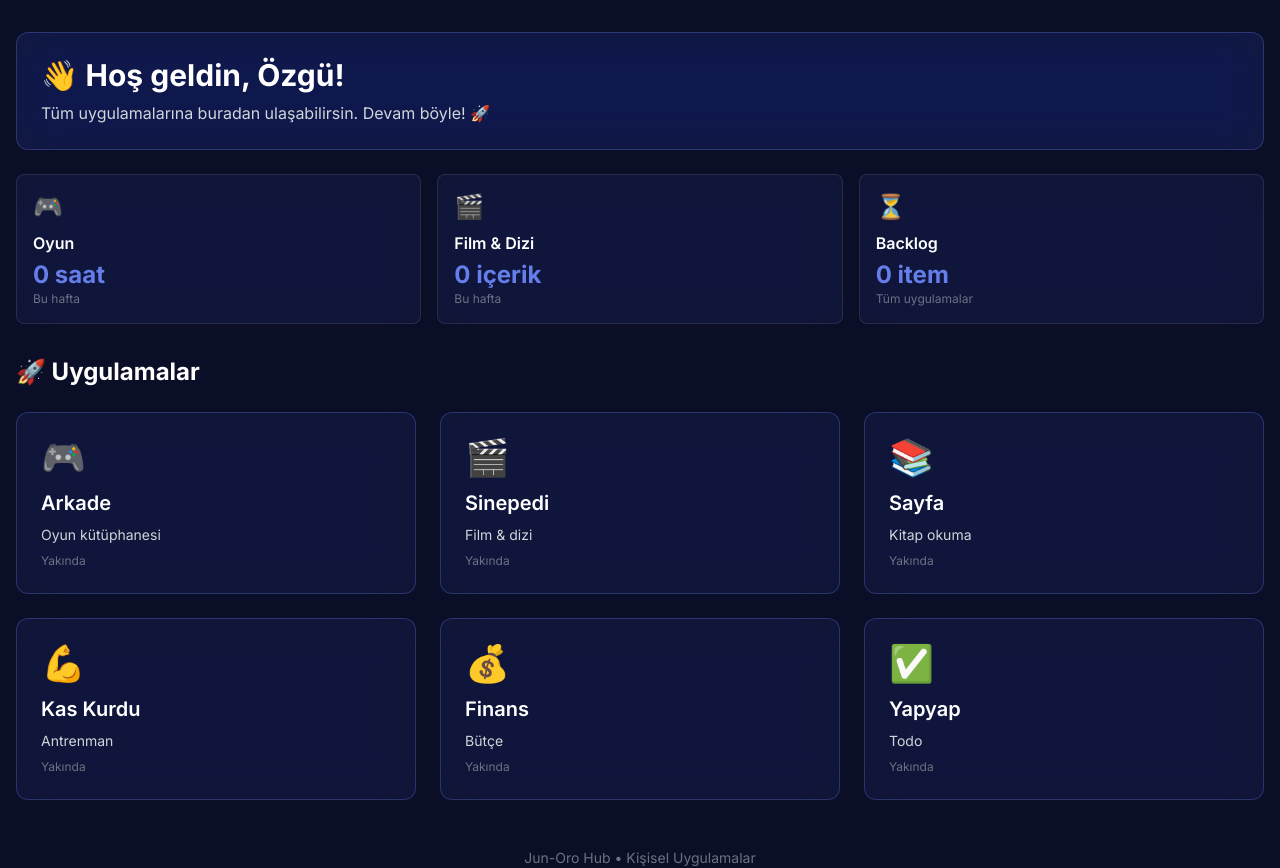
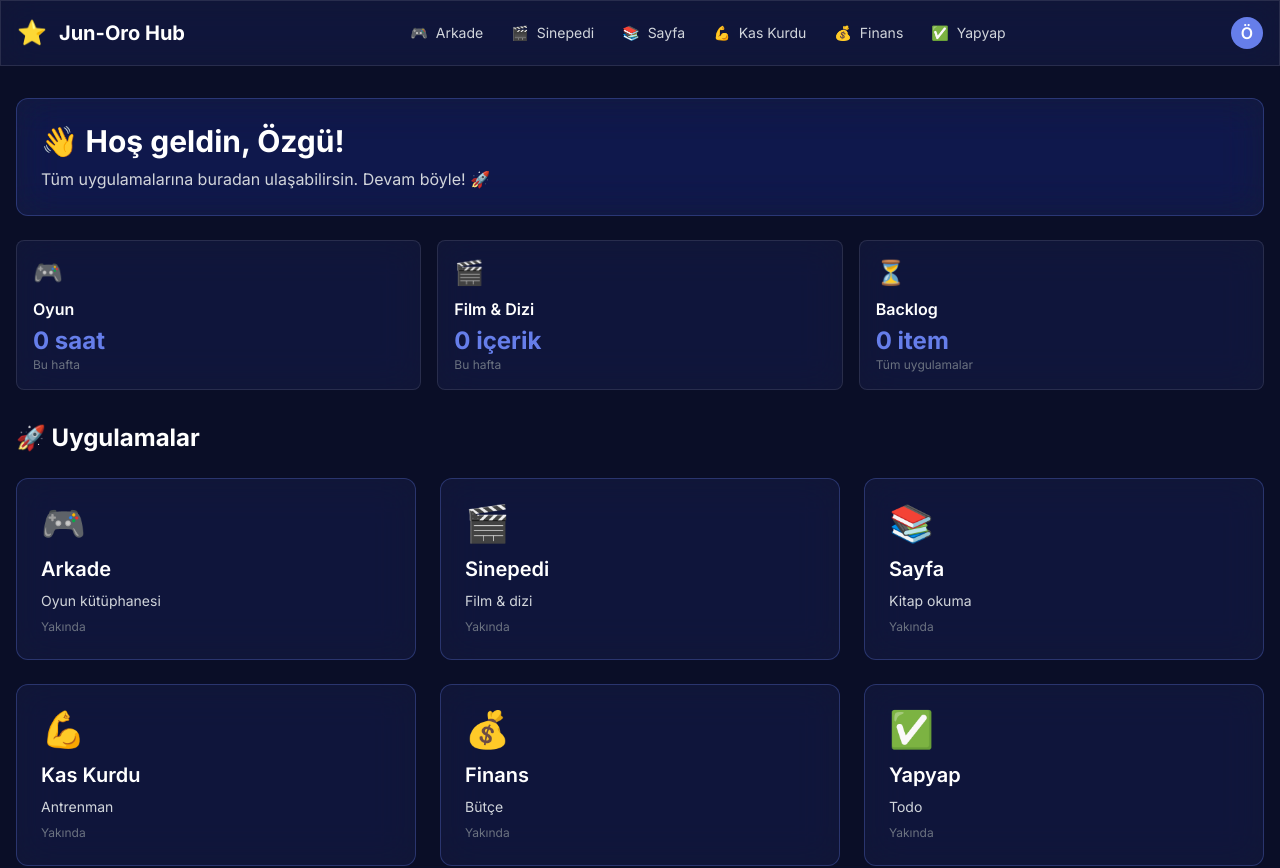
Before and after one commit to Poppolouse/jun-oro, a React (Vite) app: page / in a window 1280 px wide. Shown: the top 868 px of the page. Built offline with nearby package versions, Linux system fonts and the light colour scheme.

Commit message:
[NotionAutomator] 3 işlem uygulandı - 2025-10-26 14:28

```diff
--- a/src/App.jsx
+++ b/src/App.jsx
@@ -1,3 +1,4 @@
+import Navbar from '@/components/Navbar'
 import WelcomeSection from '@/components/WelcomeSection'
 import AppCard from '@/components/AppCard'
 
@@ -13,6 +14,7 @@ function App() {
 
   return (
     <div className="min-h-screen bg-dark-page text-white">
+      <Navbar />
       <div className="container mx-auto px-4 py-8 max-w-7xl">
         <WelcomeSection userName="Özgü" />
 
--- /dev/null
+++ b/src/components/Navbar/Navbar.jsx
@@ -0,0 +1,97 @@
+import { useState } from 'react'
+
+function Navbar() {
+  const [isMenuOpen, setIsMenuOpen] = useState(false)
+
+  const apps = [
+    { id: 'arkade', icon: '🎮', name: 'Arkade' },
+    { id: 'sinepedi', icon: '🎬', name: 'Sinepedi' },
+    { id: 'sayfa', icon: '📚', name: 'Sayfa' },
+    { id: 'kas-kurdu', icon: '💪', name: 'Kas Kurdu' },
+    { id: 'finans', icon: '💰', name: 'Finans' },
+    { id: 'yapyap', icon: '✅', name: 'Yapyap' }
+  ]
+
+  return (
+    <nav className="glass border-b border-white/10 sticky top-0 z-50">
+      <div className="container mx-auto px-4">
+        <div className="flex items-center justify-between h-16">
+          {/* Logo */}
+          <div className="flex items-center space-x-3">
+            <div className="text-2xl">⭐</div>
+            <h1 className="text-xl font-bold text-white">Jun-Oro Hub</h1>
+          </div>
+
+          {/* Desktop Navigation */}
+          <div className="hidden md:flex items-center space-x-1">
+            {apps.map((app) => (
+              <button
+                key={app.id}
+                className="px-3 py-2 rounded-lg hover:bg-white/10 transition-colors text-sm text-gray-300 hover:text-white flex items-center space-x-2"
+                onClick={() => alert(`${app.name} yakında!`)}
+              >
+                <span>{app.icon}</span>
+                <span>{app.name}</span>
+              </button>
+            ))}
+          </div>
+
+          {/* User Avatar */}
+          <div className="hidden md:flex items-center space-x-4">
+            <div className="w-8 h-8 rounded-full bg-primary-500 flex items-center justify-center text-white font-semibold">
+              Ö
+            </div>
+          </div>
+
+          {/* Mobile Menu Button */}
+          <button
+            className="md:hidden text-white p-2"
+            onClick={() => setIsMenuOpen(!isMenuOpen)}
+          >
+            {isMenuOpen ? (
+              <svg className="w-6 h-6" fill="none" stroke="currentColor" viewBox="0 0 24 24">
+                <path strokeLinecap="round" strokeLinejoin="round" strokeWidth={2} d="M6 18L18 6M6 6l12 12" />
+              </svg>
+            ) : (
+              <svg className="w-6 h-6" fill="none" stroke="currentColor" viewBox="0 0 24 24">
+                <path strokeLinecap="round" strokeLinejoin="round" strokeWidth={2} d="M4 6h16M4 12h16M4 18h16" />
+              </svg>
+            )}
+          </button>
+        </div>
+
+        {/* Mobile Menu */}
+        {isMenuOpen && (
+          <div className="md:hidden py-4 space-y-2 border-t border-white/10">
+            {apps.map((app) => (
+              <button
+                key={app.id}
+                className="w-full px-4 py-3 rounded-lg hover:bg-white/10 transition-colors text-left text-gray-300 hover:text-white flex items-center space-x-3"
+                onClick={() => {
+                  alert(`${app.name} yakında!`)
+                  setIsMenuOpen(false)
+                }}
+              >
+                <span className="text-xl">{app.icon}</span>
+                <span>{app.name}</span>
+              </button>
+            ))}
+            <div className="pt-4 border-t border-white/10">
+              <div className="flex items-center space-x-3 px-4">
+                <div className="w-10 h-10 rounded-full bg-primary-500 flex items-center justify-center text-white font-semibold">
+                  Ö
+                </div>
+                <div>
+                  <p className="text-white font-medium">Özgü</p>
+                  <p className="text-xs text-gray-400">Profil Ayarları</p>
+                </div>
+              </div>
+            </div>
+          </div>
+        )}
+      </div>
+    </nav>
+  )
+}
+
+export default Navbar
--- /dev/null
+++ b/src/components/Navbar/index.js
@@ -0,0 +1 @@
+export { default } from './Navbar'
```
